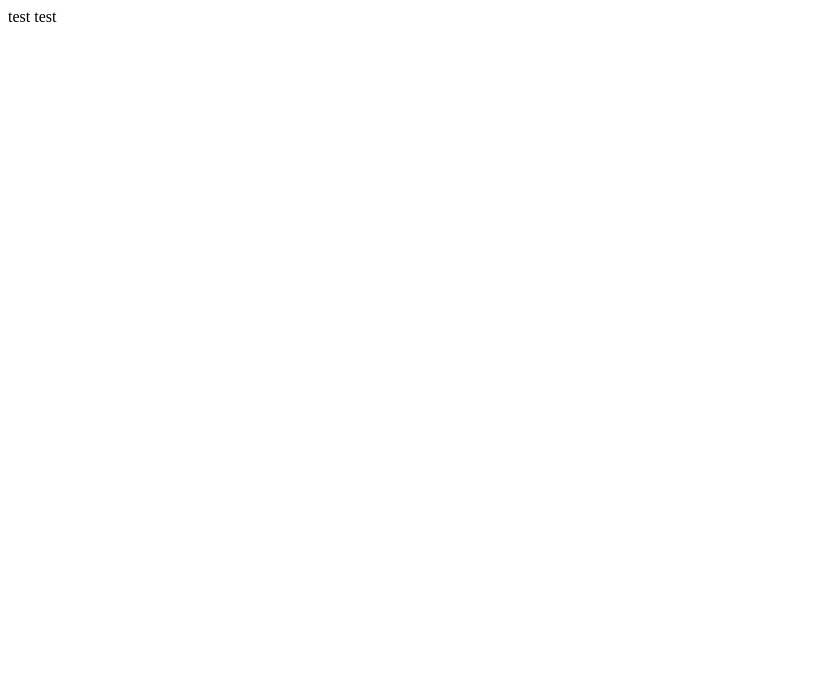
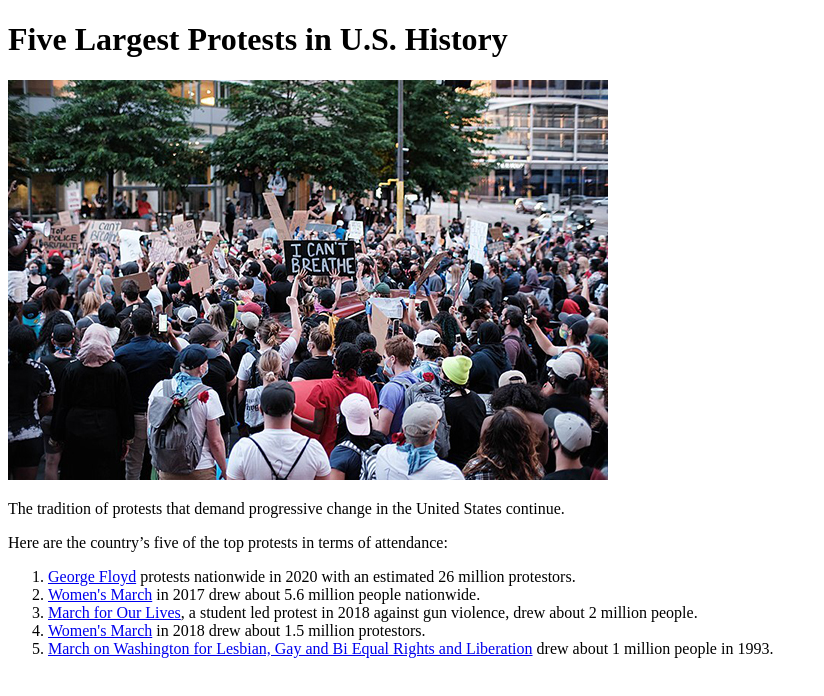
Before and after one commit to annyoberlink/us-protests, a plain HTML site: page test.html in a window 1280 px wide. Shown: the whole page, without its empty margins (0-824 px from the left). Drawn offline with Linux system fonts and the light colour scheme.

Commit message:
proper head

```diff
--- a/test.html
+++ b/test.html
@@ -1,4 +1,36 @@
-<html>
-  test test
+<!DOCTYPE html>
+<html lang="en">
+
+  <head>
+    <meta charset="utf-8">
+    <!-- set the character set -->
+    <meta http-equiv="X-UA-Compatible" content="IE=edge">
+    <meta name="viewport" content="width=device-width, initial-scale=1">
+    <!-- first step to a responsive site -->
+    <title>Five Largest Protests in U.S. History</title>
+
+  </head>
+
+  <body>
+    <h1>Five Largest Protests in U.S. History</h1>
+
+    <img src="images/floyd-protests.jpg">
+
+    <p>The tradition of protests that demand progressive change in the United States continue.</p>
+
+    <p>Here are the country’s five of the top protests in terms of attendance:</p>
+
+    <ol>
+
+      <li><a href="https://en.wikipedia.org/wiki/George_Floyd_protests" target="_blank">George Floyd</a> protests nationwide in 2020 with an estimated 26 million protestors.</li>
+      <li><a href="https://en.wikipedia.org/wiki/2017_Women%27s_March" target="_blank">Women's March</a> in 2017 drew about 5.6 million people nationwide.</li>
+      <li><a href="https://en.wikipedia.org/wiki/March_for_Our_Lives" target="_blank">March for Our Lives</a>, a student led protest in 2018 against gun violence, drew about 2 million people.</li>
+      <li><a href="https://en.wikipedia.org/wiki/2018_Women%27s_March" target="_blank">Women's March</a> in 2018 drew about 1.5 million protestors.</li>
+      <li><a href="https://en.wikipedia.org/wiki/March_on_Washington_for_Lesbian,_Gay_and_Bi_Equal_Rights_and_Liberation" target="_blank">March on Washington for Lesbian, Gay and Bi Equal Rights and Liberation</a> drew about 1 million people in
+        1993.
+      </li>
+
+    </ol>
+  </body>
 
 </html>
```
